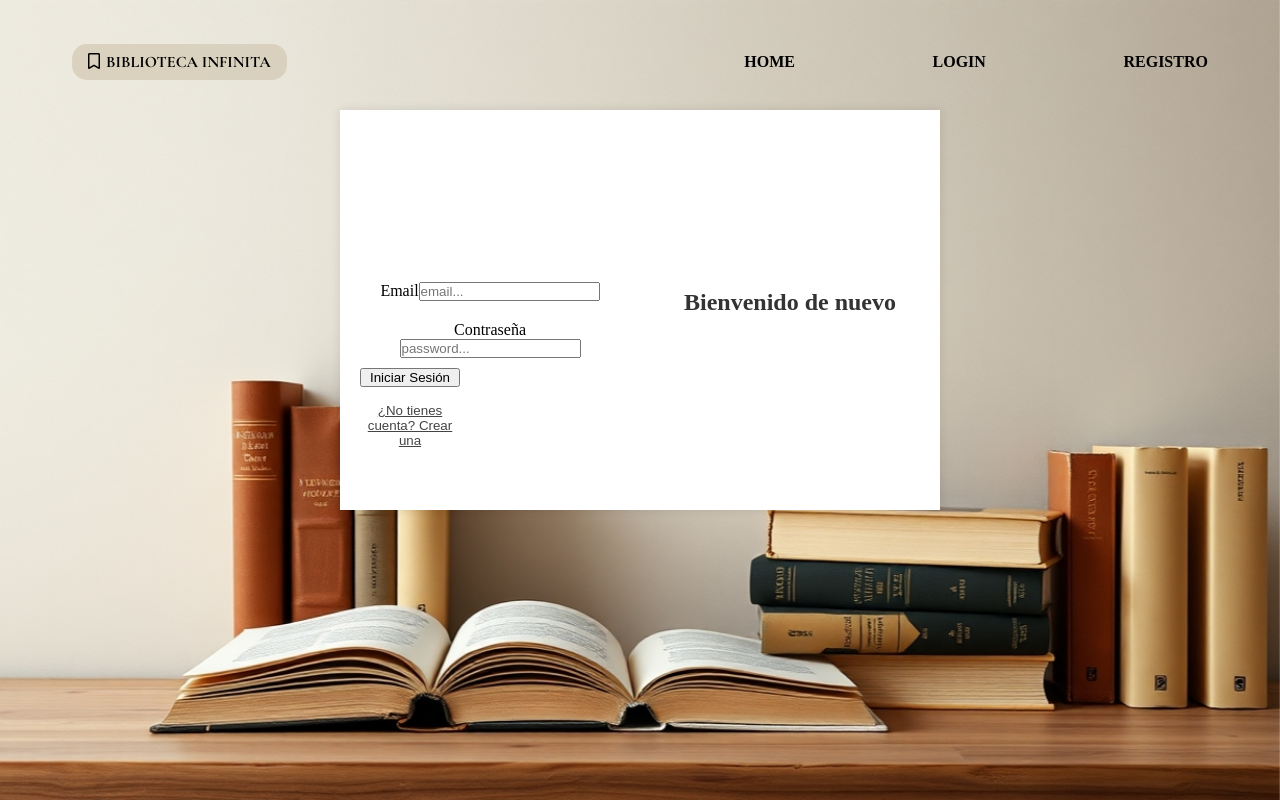
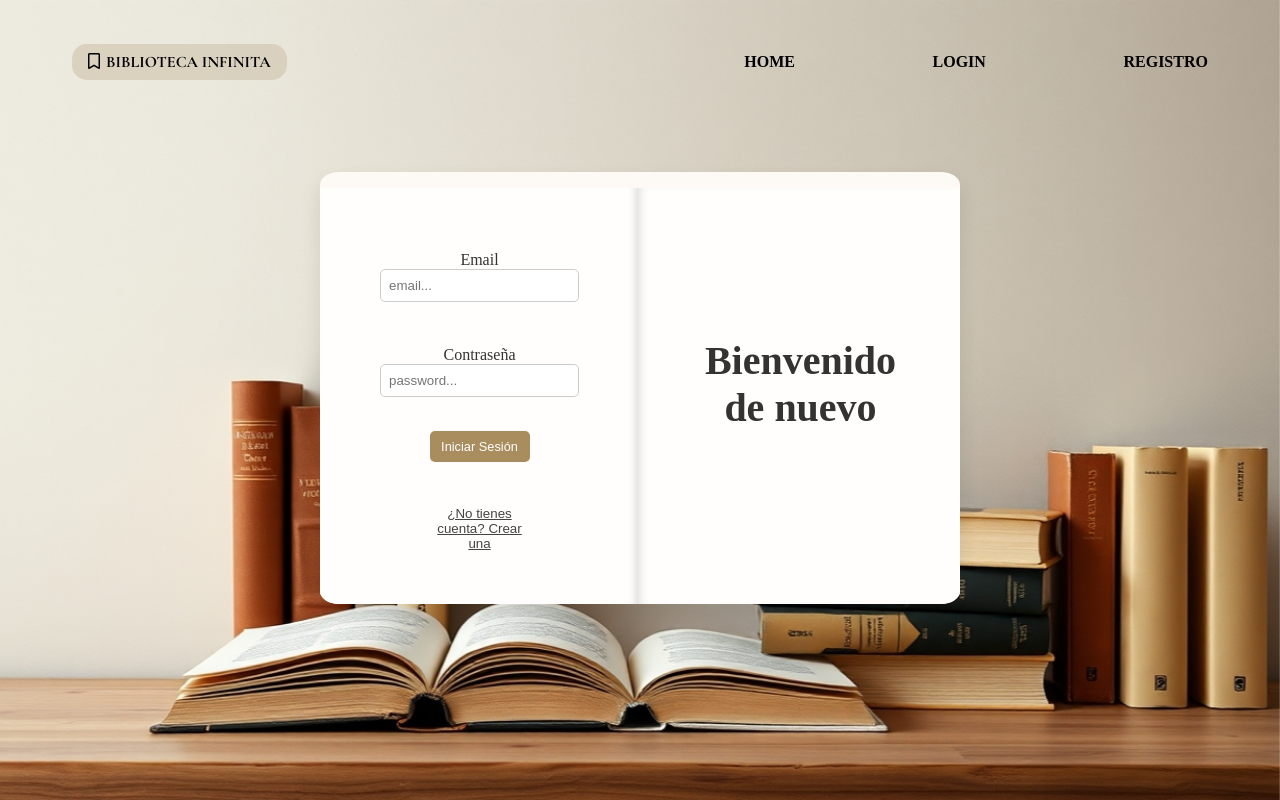
Before and after one commit to raquel-manajreh/BIBLIOTECA-INFINITA, a React (Vite) app: page /signup in a window 1280 px wide. Built offline with nearby package versions, Linux system fonts and the light colour scheme; no server answers; a web font is replaced by a local one.

Commit message:
libro del booklogin y registro hecho y con css, aun me queda retocar pero formulario cuadrado ya

```diff
--- a/src/Pages/Login/Login.jsx
+++ b/src/Pages/Login/Login.jsx
@@ -61,7 +61,7 @@ function Login({ togglePage }) {
         />
       </label>
 
-      <button type="submit">Iniciar Sesión</button>
+      <button className="toggle-login" type="submit">Iniciar Sesión</button>
 
       <button type="button" onClick={togglePage} className="toggle-button">
         ¿No tienes cuenta? Crear una
--- a/src/Pages/SignUp/SignUp.jsx
+++ b/src/Pages/SignUp/SignUp.jsx
@@ -66,7 +66,7 @@ function SignUp({ togglePage }) {
         />
       </label>
 
-      <button type="submit">¡Regístrate!</button>
+      <button className="toggle-login" type="submit">¡Regístrate!</button>
 
       <button type="button" onClick={togglePage} className="toggle-button">
         ¿Ya tienes cuenta? Iniciar sesión
--- a/src/components/BookLogin/BookLogin.css
+++ b/src/components/BookLogin/BookLogin.css
@@ -1,70 +1,175 @@
 .book-container {
   text-align: center;
-  margin-top: 50px;
+  margin-top: 14dvh;
 }
 
 .book {
-  width: 100%;
-  max-width: 600px;
+  width: 80%;
+  max-width: 40rem;
   margin: 0 auto;
-  background: white;
-  box-shadow: none;
+  background: #fdfaf6; /* Color suave estilo papel */
   height: auto;
   position: relative;
+  border-radius: 3%;
+  overflow: hidden;
+}
+
+/* Simula el pliegue del libro */
+.book::before {
+  content: "";
+  position: absolute;
+  top: 0;
+  bottom: 0;
+  left: 50%;
+  background: linear-gradient(to bottom, #ccc, #999);
+  z-index: 1;
 }
 
 /* Página izquierda y derecha (desktop) */
 .page {
+  display: none;
   box-sizing: border-box;
-  padding: 20px;
-  display: none; /* ocultamos por defecto */
+  padding: 10px;
   flex-direction: column;
   align-items: center;
   justify-content: center;
-  height: 400px;
+  height: 30px;
   width: 50%;
+  position: relative;
+  z-index: 2;
+  margin-top: 1rem;
+}
+
+.page form {
+  display: flex;
+  flex-direction: column;
+  align-items: center;
+  justify-content: center;
+  gap: 1.2rem; /* Espaciado vertical entre los campos */
+  width: 100%;
+  max-width: 300px;
+  margin: 0 auto;
+}
+
+.page form label {
+  align-self: flex-start;
+  font-weight: 500;
+  margin-bottom: 0.3rem;
+  color: #333;
+}
+
+.page form input {
+  width: 100%;
+  padding: 0.5rem;
+  border: 1px solid #ccc;
+  border-radius: 5px;
 }
 
 .login-extra, .register-extra {
-  font-size: 1.5rem;
+  font-size: 2.5rem;
   font-weight: 600;
   color: #333;
-  margin-bottom: 1rem;
   width: 100%;
+  margin-bottom: -50px;
   text-align: center;
 }
 
 /* Móvil: solo se muestra el contenedor mobile-only */
 .mobile-only {
-  display: block;
-  padding: 20px;
+  display: flex;
+  flex-direction: column;
+  align-items: center;
+  justify-content: center;
+  padding: 10px;
+  height: 30rem;
 }
 
 .mobile-only .login-extra,
 .mobile-only .register-extra {
-  margin-bottom: 1rem;
+  font-size: 2rem;
+  font-weight: 600;
+  margin-top: 1.5rem;
 }
 
+.mobile-only form {
+  display: flex;
+  flex-direction: column;
+  gap: 1rem;
+  width: 100%;
+  max-width: 300px;
+}
+
+.mobile-only form label {
+  font-weight: 500;
+  color: #333;
+}
+
+.mobile-only form input {
+  width: 100%;
+  padding: 0.5rem;
+  border: 1px solid #ccc;
+  border-radius: 5px;
+}
+
+.mobile-only form .form-group {
+  display: flex;
+  flex-direction: column;
+}
+
+
 .toggle-button {
-  margin-top: 1rem;
+  margin-top: 1.5rem;
   background: transparent;
   color: #444;
   border: none;
   cursor: pointer;
   text-decoration: underline;
+  align-self: center;
+}
+
+.toggle-login{
+  white-space: nowrap;
+  background-color: #a98d5e; /* azul agradable */
+  color: white;
+  border: none;
+  padding: 0.5rem;
+  font-size: 0.8rem;
+  font-weight: 400;
+  border-radius: 5px;
+  cursor: pointer;
+  user-select: none;
+  align-self: center;
 }
 
 /* Desktop (tablet en adelante) */
 @media (min-width: 768px) {
   .book {
     display: flex;
-    box-shadow: 0 0 10px rgba(0,0,0,0.1);
+    box-shadow: 0 10px 20px rgba(0,0,0,0.1);
   }
 
   /* Mostrar páginas izquierda y derecha */
   .page {
     display: flex;
+    height: 26rem;
+    padding: 50px;
+
   }
+  .page.left {
+  border-right: 1px solid #eee;
+  box-shadow: inset -10px 0 6px -5px rgba(0, 0, 0, 0.1);
+  background-color: #fffefc;
+}
+
+.page.right {
+  border-left: 1px solid #eee;
+  box-shadow: inset 5px 0 8px -5px rgba(0, 0, 0, 0.1);
+  background-color: #fffefc;
+}
+
+.login-extra, .register-extra {
+  margin-bottom: 1.5rem;
+}
 
   /* Ocultar el contenedor mobile-only */
   .mobile-only {
@@ -81,4 +186,5 @@
   .desktop-only {
     display: block;
   }
+
 }
```
